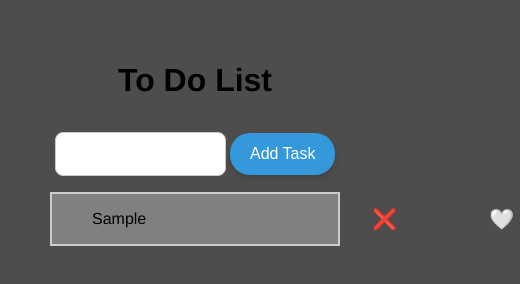
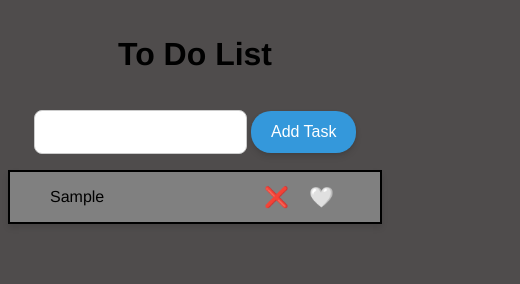
Before and after one commit to ju-nmd2023/fop-todo-list-Neha28sharma1, a plain HTML site: page index.html in a window 390 px wide. Both pictures are taken after typing "Sample" into the empty fields and a click on the button "Add Task". Shown: the whole page, 520 px wide, since content can reach past the window. Drawn offline with Linux system fonts and the light colour scheme.

Commit message:
addded responsiveness

```diff
--- a/main.css
+++ b/main.css
@@ -1,6 +1,5 @@
 html,
 body {
-  margin: 25px;
   font-family: Helvetica;
   background-color: #4f4c4c;
 }
@@ -39,29 +38,33 @@ h1 {
 
 .delete {
   color: #e87878;
-
+  width: 10%;
   background-color: transparent;
   border: none;
   cursor: pointer;
   font-size: 20px;
   text-align: left;
-  margin-left: 220px;
+  margin-left: auto;
 }
 
 .done {
   background-color: transparent;
+  width: 70%;
   border: none;
   cursor: pointer;
   font-size: 20px;
   text-align: left;
-  margin-left: 80px;
+  margin-left: auto;
 }
 
 #list {
   text-align: center;
   justify-content: center;
   background-color: grey;
-  border: 2px solid #ccc;
+  border: 2px solid black;
+  margin-left: auto;
+  margin-right: auto;
+  box-shadow: 0 4px 6px rgba(0, 0, 0, 0.1);
 }
 
 .item {
@@ -69,3 +72,10 @@ h1 {
   grid-template-columns: repeat(3, 1fr);
   text-align: justify;
 }
+@media only screen and (min-width: 400px) {
+  .done {
+    width: 60%;
+    margin-left: auto;
+    margin-right: auto;
+  }
+}
--- a/todo.js
+++ b/todo.js
@@ -11,7 +11,7 @@ function clickHandler() {
 function updateListitem(value) {
   const listElement = document.getElementById("list"); /// called ul
 
-  const listitemElement = document.createElement("div"); // created li in ul
+  const listitemElement = document.createElement("li"); // created li in ul
   const itemElement = document.createElement("p");
   itemElement.innerText = value;
   listitemElement.appendChild(itemElement);
@@ -69,7 +69,7 @@ function displayFromLocalstorage() {
     let inputElementsArray = JSON.parse(localStorage.inputElement);
 
     for (let inputelement of inputElementsArray) {
-      const listitemElement = document.createElement("div"); // created li in ul
+      const listitemElement = document.createElement("li"); // created li in ul
       const itemElement = document.createElement("p");
       itemElement.innerText = inputelement.name;
       listitemElement.classList.add("item");
```
